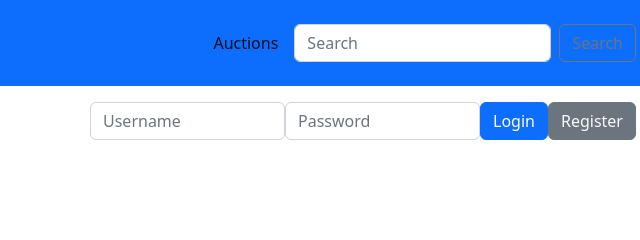
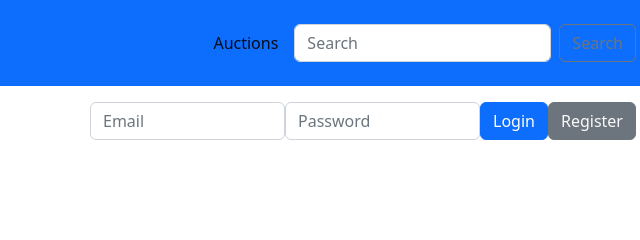
Before and after one commit to Christelmarita/QuickBid, a website with bundled scripts: page listing.html in a window 1280 px wide. Shown: the top 240 px of the page, 562-1202 px from the left. Built offline with nearby package versions, Linux system fonts and the light colour scheme; no server answers.

Commit message:
Update listing.html

```diff
--- a/listing.html
+++ b/listing.html
@@ -98,7 +98,7 @@
                 class="form-control mb-2"
                 id="username"
                 name="username"
-                placeholder="Username"
+                placeholder="Email"
                 required
               />
               <input
```
